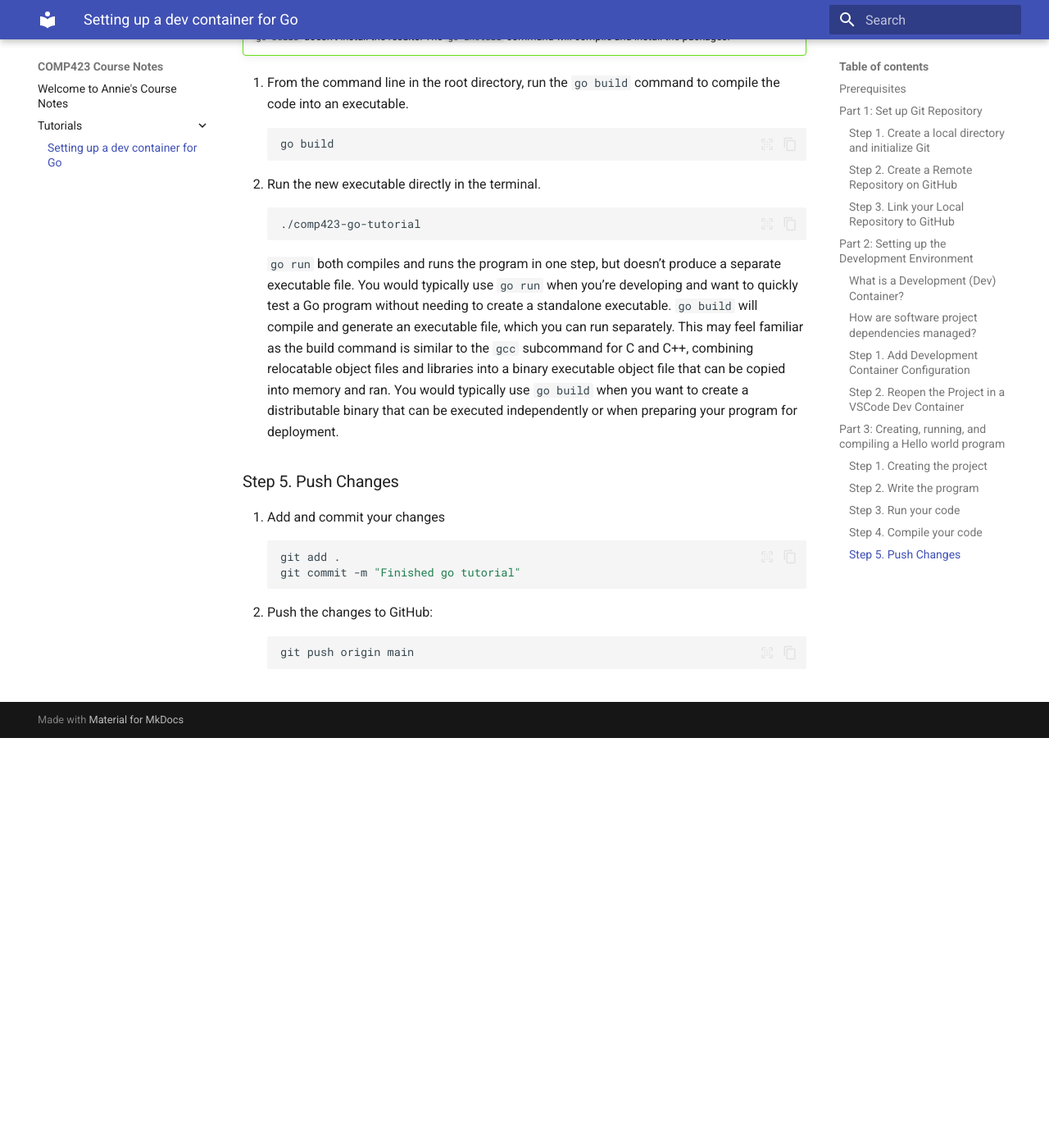
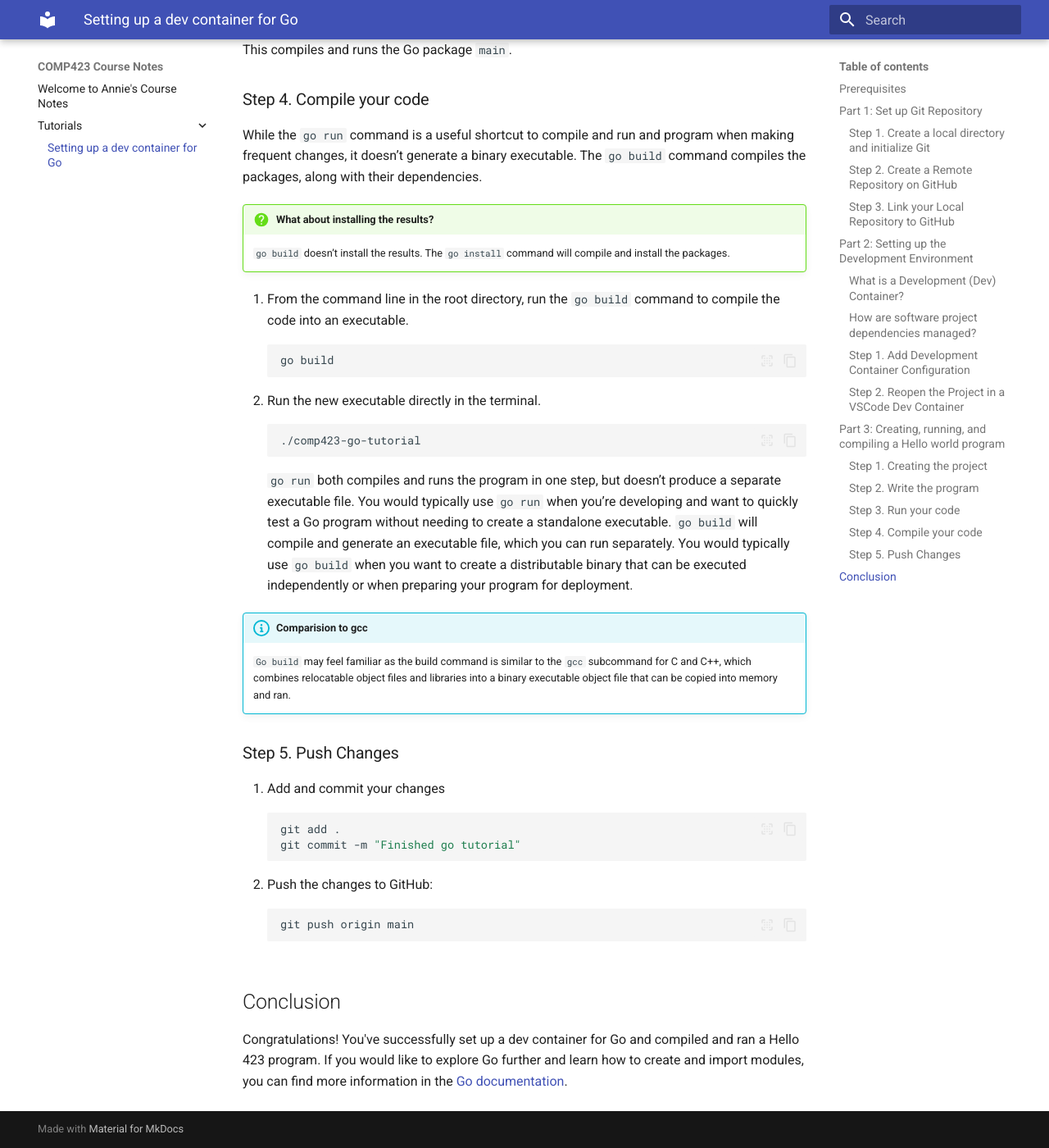
Before and after one commit to archgoli/comp423-course-notes, an MkDocs documentation site: the page built from docs/tutorials/go-setup.md, in a window 1280 px wide and 1400 px high, scrolled down 5511 px. Shown: the whole window at 82% size. Built offline with MkDocs 1.6.1 and Material for MkDocs 9.7.7, drawn with Linux system fonts in a browser that asks for light colours; before the commit the page ends 6411 px from its top, so only the background shows below that; some of the changed text lies outside the part shown.

Commit message:
Finalized tutorial

````diff
--- a/docs/tutorials/go-setup.md
+++ b/docs/tutorials/go-setup.md
@@ -7,27 +7,27 @@
 Welcome! In this tutorial, you'll learn how to set up a basic Go development container in Visual Studio Code and how to run and compile a simple program.
 
 !!! note "Why Go?"
-    Go (or Golang) is a popular, modern programming language developed by Google and has gained traction for its simplicity(making it easy to learn and use), compiles to machine code which makes it faster than interpreted languages like Python or JavaScript, and is designed for building scalable and concurrent systems.
+    Go (or Golang) is a popular, modern programming language developed by Google and has gained traction for its simplicity (making it easy to learn and use), compiles to machine code which makes it faster than interpreted languages like Python or JavaScript, and is designed for building scalable and concurrent systems.
 
 ## Prerequisites
 
 1. **A GitHub account:** Sign up for one [here](https://github.com/), if you don't have one yet.
 2. **Git installed**: [Install Git](https://git-scm.com/book/en/v2/Getting-Started-Installing-Git) if you don't already have it.
-3. **VS Code**: Download and install it [here](https://code.visualstudio.com/)
+3. **VS Code**: Download and install it [here](https://code.visualstudio.com/).
 4. **Docker installed**: Required to run the dev container. Get Docker [here](https://www.docker.com/products/docker-desktop/).
 5. **Command-line basics**: Your COMP211 command-line knowledge will serve you well here. If in doubt, review the Learn a CLI text!
 
 ## Part 1: Set up Git Repository
 !!! note "Citations"
-    This section of the tutorial was developed and rewritten from [MkDocs tutorial](https://comp423-25s.github.io/resources/MkDocs/tutorial/#prerequisites) by Kris Jordan.
+    This section of the tutorial was developed and rewritten from the [MkDocs tutorial](https://comp423-25s.github.io/resources/MkDocs/tutorial/#prerequisites) by Kris Jordan.
 ### Step 1. Create a local directory and initialize Git
 1. Open your terminal or command prompt
 2. Create a new directory for your project. (Note: Of course, if you'd like to organize this tutorial somewhere else on your machine, go ahead and change into that parent directory first. By default this will be in your user's home directory.):
-
 ```bash
 mkdir comp423-go-tutorial
 cd comp423-go-tutorial
 ```
+
 3. Initialize a new Git repository:
 ```bash
 git init
@@ -57,13 +57,13 @@
 3. Push your local commits to the GitHub repository:
 ```git push --set-upstream origin main```
 !!! question "Why do we do this?"
-    The flag ```-set-upstream``` sets up the main branch to track the remote branch, so that future pushes and pulls made can be done without specifying the branch name and you can just write ```git push origin``` when working on your local ```main`` branch
+    The flag ```-set-upstream``` sets up the main branch to track the remote branch, so that future pushes and pulls made can be done without specifying the branch name and you can just write ```git push origin``` when working on your local ```main`` branch.
 4. Back in your web browser, refresh your GitHub repository to see that the same commit you made locally has now been *pushed* to remote. You can use ```git log``` locally to see the commit ID and message which should match the ID of the most recent commit on GitHub. This is the result of pushing your changes to your remote repository.
 
 ## Part 2: Setting up the Development Environment
 ### What is a Development (Dev) Container?
 !!! note "Citations"
-    This section of the tutorial was developed and rewritten from [MkDocs tutorial](https://comp423-25s.github.io/resources/MkDocs/tutorial/#prerequisites) by Kris Jordan.
+    This section of the tutorial was developed and rewritten from the [MkDocs tutorial](https://comp423-25s.github.io/resources/MkDocs/tutorial/#prerequisites) by Kris Jordan.
 A dev container ensures that your development environment is consistent and works across different machines. At its core, a dev container is a preconfigured environment defined by a set of files, typically leveraging Docker to create isolated, consistent setups for development. Think of it as a "mini computer" inside your computer that includes everything you need to work on a specific project—like the right programming language, tools, libraries, and dependencies.
 
 Why is this valuable? In the technology industry, teams often work on complex projects that require a specific set of tools and dependencies to function correctly. Without a dev container, each developer must manually set up their environment, leading to errors, wasted time, and inconsistencies. With a dev container, everyone works in an identical environment, reducing bugs caused by "it works on my machine" issues. It also simplifies onboarding new team members since they can start coding with just a few steps.
@@ -108,6 +108,8 @@
 Once your dev container setup completes, close the current terminal tab (trash can), open a new terminal pane within VSCode, and try running ```go version``` to see your dev container is running a recent version of Go without much effort! (As of this writing: 1.25 released in January of 2025.)
 
 ## Part 3: Creating, running, and compiling a Hello world program
+!!! note "Citations"
+    Material was adapted from the [official Go tutorial](https://go.dev/doc/tutorial/getting-started).
 ### Step 1. Creating the project
 In your root directory, create a file ```hello.go``` in which to write your code.
 
@@ -129,17 +131,20 @@ Let's break the code down:
 - **main()**: Implementation of the main function that will print a message to the console. A main function executes by default when you run the main package.
 
 ### Step 3. Run your code
-Run the program using the command ```go run .```
+Run the program using the command ```go run .``` in your terminal.
 ```bash
 go run .
 ```
+!!! info "the ```.``` in ```go run .```"
+    The ```.``` signifies the current directory. ```go run .``` compiles and runs the named main Go package in the current directory.
+
 This compiles and runs the Go package ```main```.
 
 ### Step 4. Compile your code
 
 While the ```go run``` command is a useful shortcut to compile and run and program when making frequent changes, it doesn’t generate a binary executable. The ```go build``` command compiles the packages, along with their dependencies.
 
-!!! question "What's the difference?"
+!!! question "What about installing the results?"
     ```go build``` doesn’t install the results. The ```go install``` command will compile and install the packages.
 
 1. From the command line in the root directory, run the ```go build``` command to compile the code into an executable.
@@ -150,7 +155,10 @@ go build
 ```bash
 ./comp423-go-tutorial
 ```
-```go run``` both compiles and runs the program in one step, but doesn’t produce a separate executable file. You would typically use ```go run``` when you’re developing and want to quickly test a Go program without needing to create a standalone executable. ```go build``` will compile and generate an executable file, which you can run separately. This may feel familiar as the build command is similar to the ```gcc``` subcommand for C and C++, combining relocatable object files and libraries into a binary executable object file that can be copied into memory and ran. You would typically use ```go build``` when you want to create a distributable binary that can be executed independently or when preparing your program for deployment.
+```go run``` both compiles and runs the program in one step, but doesn’t produce a separate executable file. You would typically use ```go run``` when you’re developing and want to quickly test a Go program without needing to create a standalone executable. ```go build``` will compile and generate an executable file, which you can run separately. You would typically use ```go build``` when you want to create a distributable binary that can be executed independently or when preparing your program for deployment.
+
+!!! info "Comparision to gcc"
+    ```Go build``` may feel familiar as the build command is similar to the ```gcc``` subcommand for C and C++, which combines relocatable object files and libraries into a binary executable object file that can be copied into memory and ran.
 
 ### Step 5. Push Changes
 1. Add and commit your changes
@@ -162,3 +170,7 @@ git commit -m "Finished go tutorial"
 ```bash
 git push origin main
 ```
+
+## Conclusion
+
+Congratulations! You've successfully set up a dev container for Go and compiled and ran a Hello 423 program. If you would like to explore Go further and learn how to create and import modules, you can find more information in the [Go documentation](https://go.dev/doc/tutorial/create-module).
````
